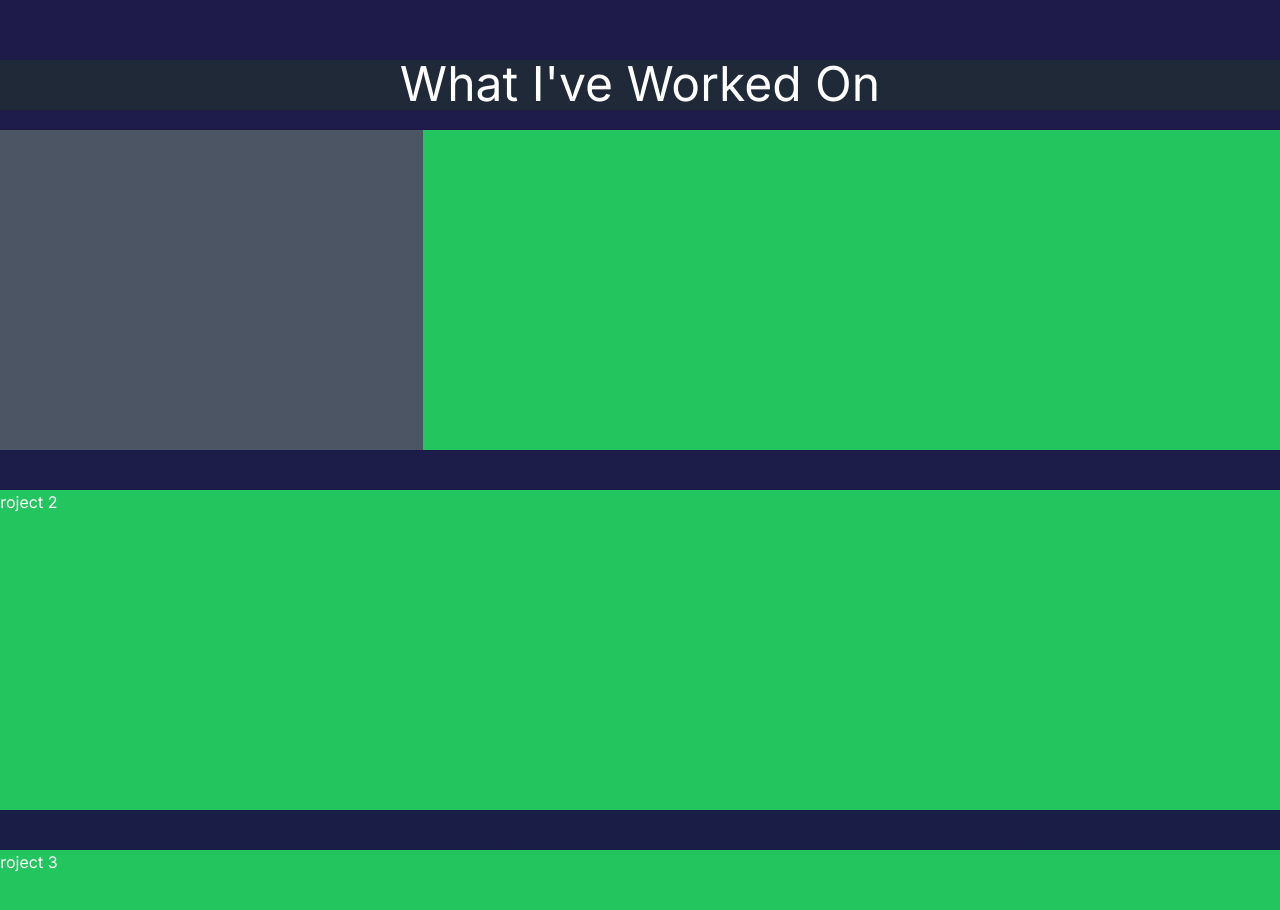
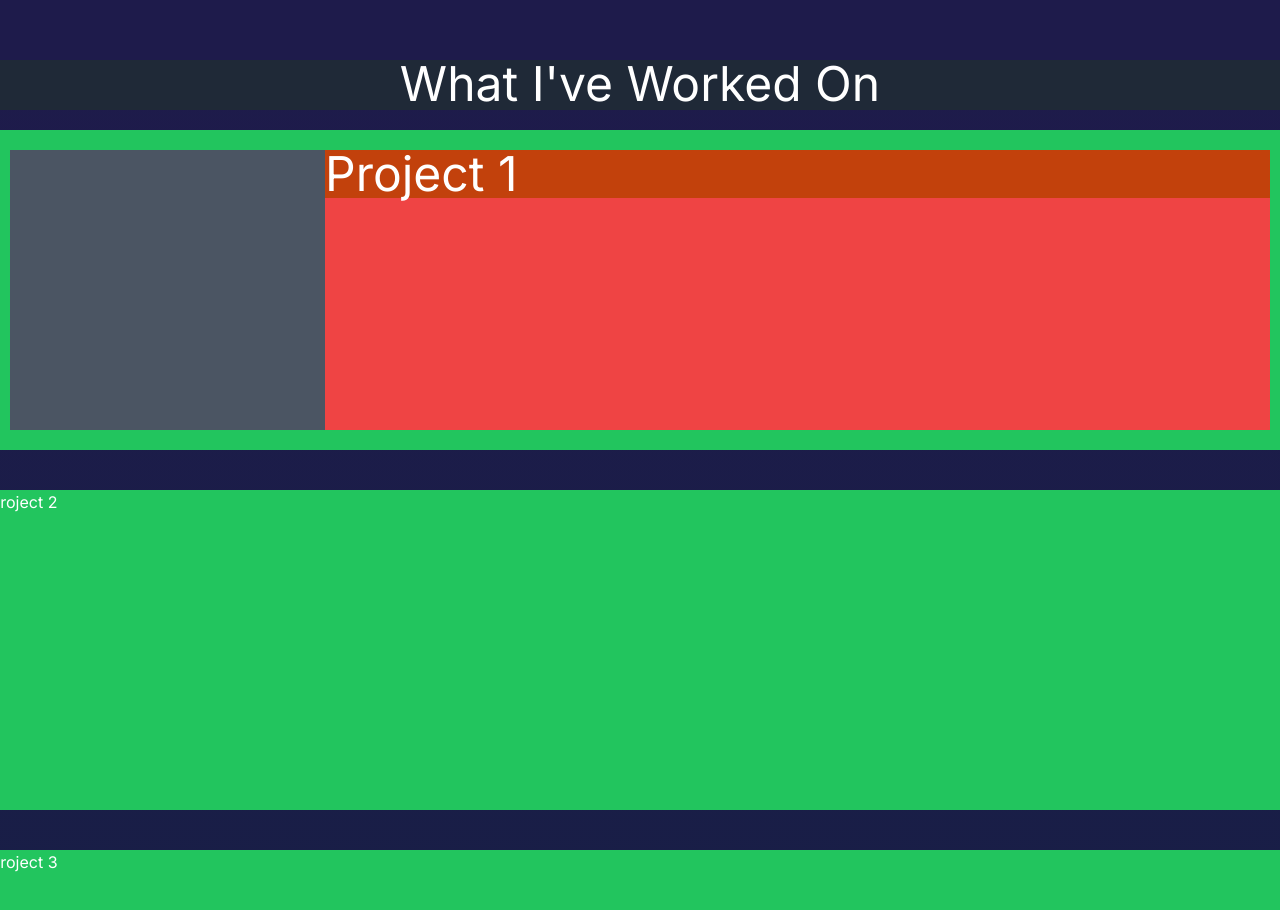
Before and after one commit to ZeNoobi/taaseen-portfolio-react, a Next.js app: page / in a window 1280 px wide. Shown: the part 2340-3250 px from the top of the page. Built offline with nearby package versions, Linux system fonts and the light colour scheme.

Commit message:
proj mod

```diff
--- a/app/sections/Projects.tsx
+++ b/app/sections/Projects.tsx
@@ -6,8 +6,13 @@ const ProjectSection = () => {
           What I&apos;ve Worked On
         </h2>
       </div>
-      <div className='bg-green-500 w-[1300px] h-80 m-5'>
+      <div className='bg-green-500 w-[1300px] h-80 m-5 p-5 flex'>
         <div className='h-full w-1/3 bg-gray-600'></div>
+        <div className='bg-red-500 w-full h-full'>
+          <div className='w-full bg-orange-700'>
+            <h3 className='text-5xl'>Project 1</h3>
+          </div>
+        </div>
       </div>
       <div className='bg-green-500 w-[1300px] h-80 m-5'>Project 2</div>
       <div className='bg-green-500 w-[1300px] h-80 m-5'>Project 3</div>
```
